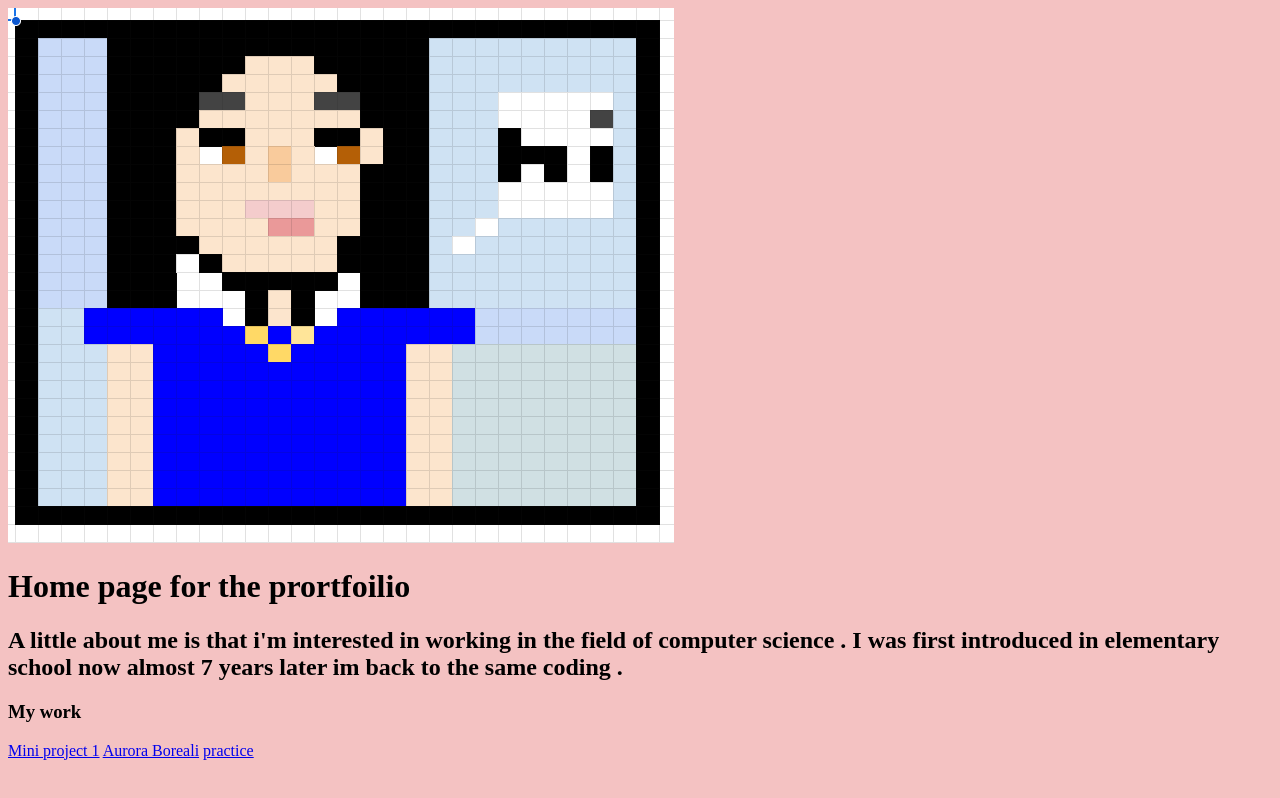
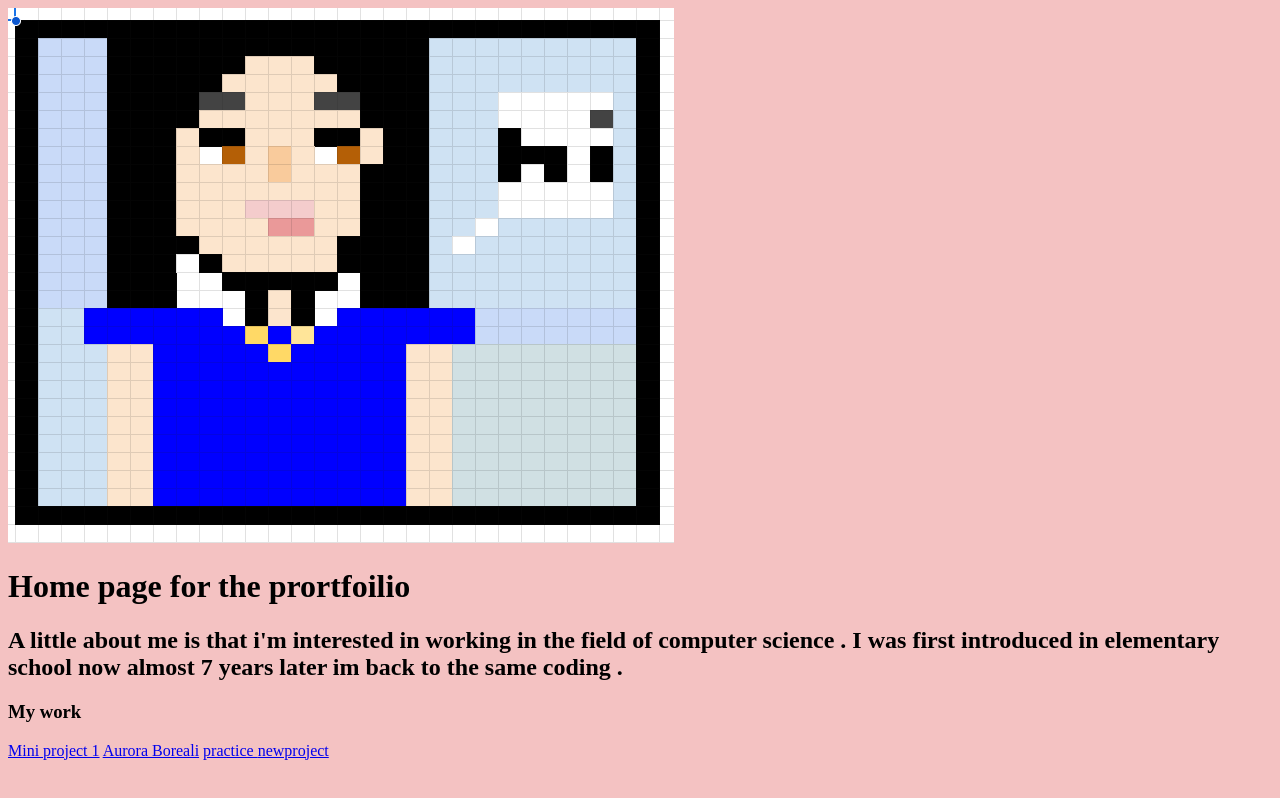
Before and after one commit to sammysosa-web/sammysosa-web, a plain HTML site: page index.html in a window 1280 px wide. Drawn offline with Linux system fonts and the light colour scheme.

Commit message:
added link

```diff
--- a/index.html
+++ b/index.html
@@ -16,6 +16,7 @@
     <a href="project1.html">Mini project 1</a>
     <a href="lab1.html"> Aurora Boreali</a>
     <a href="lab.hmtl">practice </a>
+    <a href="newproject.html">newproject</a>
 
 
 </body>
```
